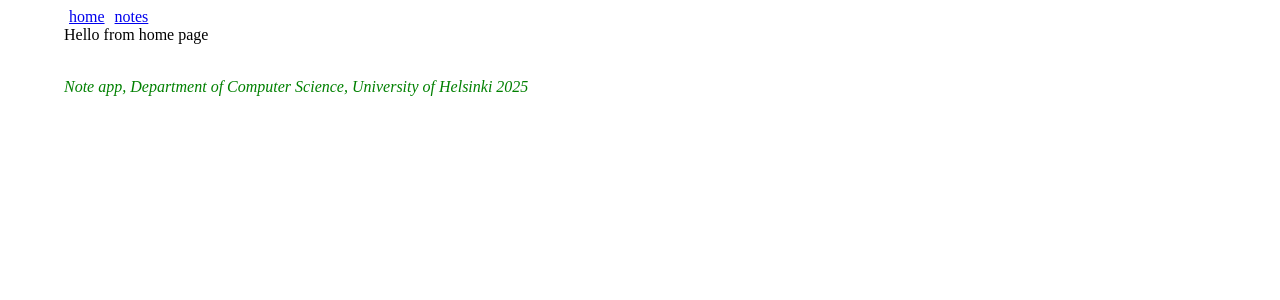
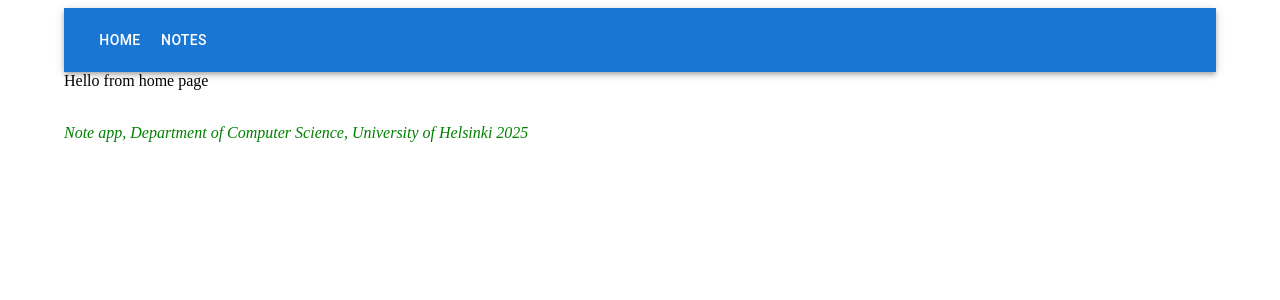
Before and after one commit to conveyedbee/part2-notes-frontend, a React (Vite) app: page / in a window 1280 px wide. Shown: the top 300 px of the page. Built offline with nearby package versions, Linux system fonts and the light colour scheme; no server answers.

Commit message:
finishing styling and adding id to token response

```diff
--- a/src/App.jsx
+++ b/src/App.jsx
@@ -1,5 +1,5 @@
 import { useState, useEffect } from 'react'
-import { Container } from '@mui/material'
+import { Container, AppBar, Toolbar, Button } from '@mui/material'
 import noteService from './services/notes'
 import loginService from './services/login'
 import Notification from './components/Notification'
@@ -91,20 +91,19 @@ const App = () => {
     ? notes.find(note => note.id === match.params.id)
     : null
 
-  const padding = {
-    padding: 5
-  }
+  const style = { '$hover': { bgcolor: 'rgba(255,255,255,0.3)'}}
 
   return (
     <Container>
+      <AppBar position="static">
+        <Toolbar>
+          <Button color="inherit" component={Link} to="/" sx={style}>home</Button>
+          <Button color="inherit" component={Link} to="/notes" sx={style}>notes</Button>
+          {user && <Button color="inherit" component={Link} to="/create" sx={style}>new note</Button>}
+          {user && <Button color="inherit" onClick={handleLogout} sx={style}>logout</Button>}
+        </Toolbar>
+      </AppBar>
       <div>
-        <div>
-          <Link style={padding} to="/">home</Link>
-          <Link style={padding} to="/notes">notes</Link>
-          {user && <Link style={padding} to="/create">new note</Link>}
-          {user && <button onClick={handleLogout}>logout</button>}
-        </div>
-
         <Notification message={notification} />
 
         <Routes>
--- a/src/components/Note.jsx
+++ b/src/components/Note.jsx
@@ -12,7 +12,7 @@ const Note = ({note, user, toggleImportance, deleteNote}) => {
     ? 'make not important'
     : 'make important'
 
-  const isCreator = user && note.user.name === user.name
+  const isCreator = user && note.user.id === user.id
 
   const handleDelete = () => {
     if (window.confirm(`Delete note ${note.content}?`)) {
```
